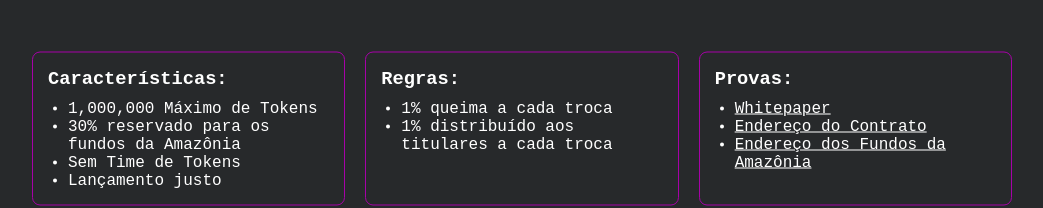
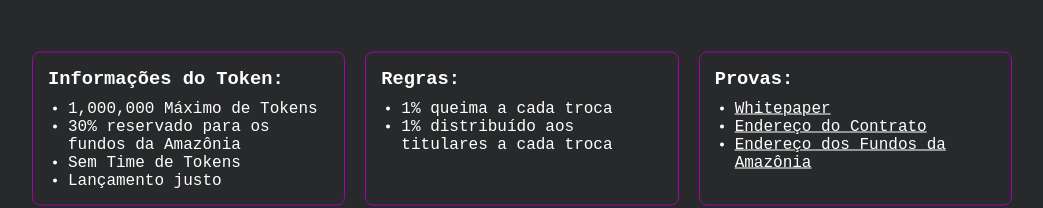
Before and after one commit to BOTO-Coin/website, a React (Create React App) app: page /br in a window 1280 px wide. Shown: the part 515-723 px from the top of the page, without its empty margins (118-1161 px from the left). Built offline with nearby package versions, Linux system fonts and the light colour scheme.

Commit message:
fix info

```diff
--- a/src/components/Br.jsx
+++ b/src/components/Br.jsx
@@ -80,7 +80,7 @@ export default function Br() {
         </div>
         <div className="section">
           <div>
-            <h3>Características:</h3>
+            <h3>Informações do Token:</h3>
             <ul>
               <li>1,000,000 Máximo de Tokens</li>
               <li>30% reservado para os fundos da Amazônia</li>
--- a/src/components/Home.jsx
+++ b/src/components/Home.jsx
@@ -81,7 +81,7 @@ export default function Home() {
 
         <div className="section">
           <div>
-            <h3>Characteristics:</h3>
+            <h3>Token Info:</h3>
             <ul>
               <li>1,000,000 Max supply</li>
               <li>30% reserved to Amazonia Hold Funds</li>
```
